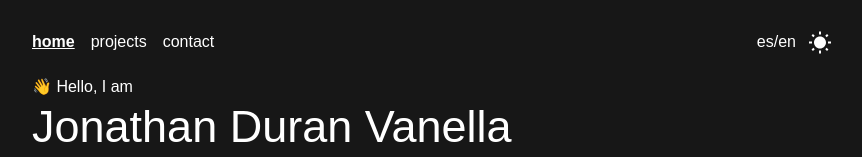
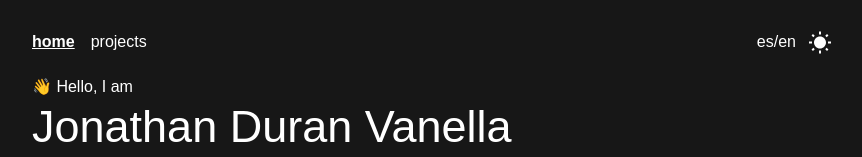
Before and after one commit to jonathanduran7/duranvanella, a Next.js app: page / in a window 1280 px wide. Shown: the top 157 px of the page, without its empty margins (208-1070 px from the left). Built offline with nearby package versions, Linux system fonts and the light colour scheme.

Commit message:
remove contact of navbar

```diff
--- a/app/ui/navbar.tsx
+++ b/app/ui/navbar.tsx
@@ -18,9 +18,6 @@ export default function Navbar() {
         <li className="cursor-pointer hidden sm:block">
           projects
         </li>
-        <li className="cursor-pointer hidden sm:block">
-          contact
-        </li>
       </ul>
 
       <div className='flex gap-3'>
```
